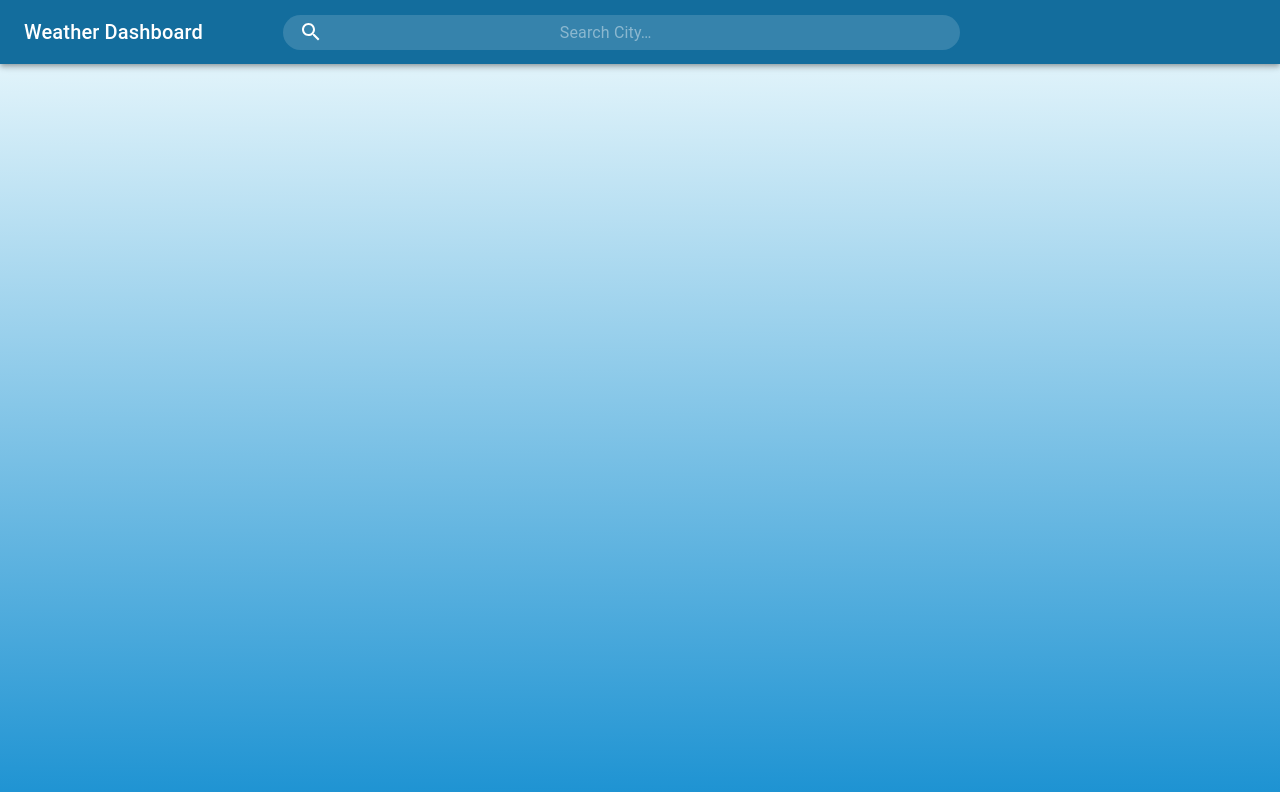
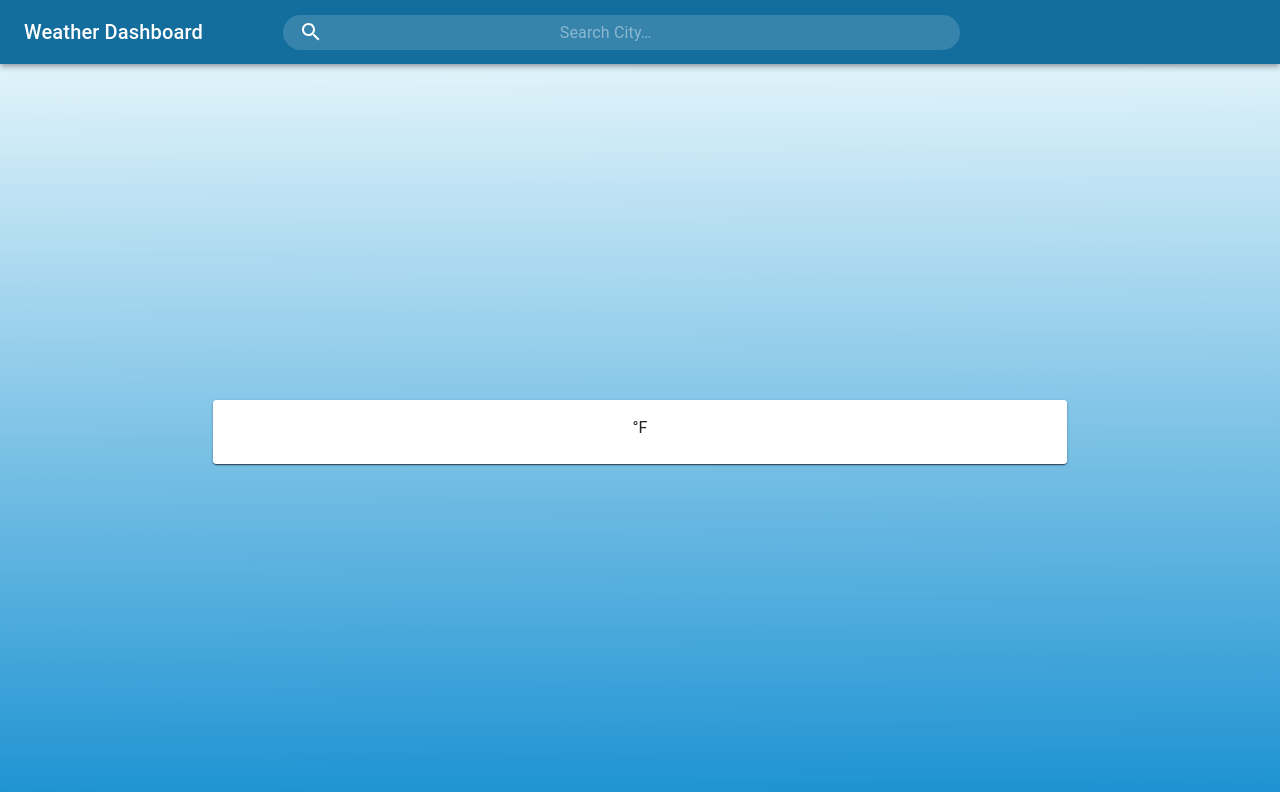
Before and after one commit to kishaprudente/weather-dashboard-v2, a React (Create React App) app: page / in a window 1280 px wide. Shown: the top 792 px of the page. Built offline with nearby package versions, Linux system fonts and the light colour scheme.

Commit message:
moved event handlers to dashboard:

```diff
--- a/src/components/Header.js
+++ b/src/components/Header.js
@@ -2,7 +2,6 @@ import React, {useState} from 'react';
 import { AppBar, Typography, Toolbar, InputBase } from '@material-ui/core';
 import { fade, makeStyles } from '@material-ui/core/styles';
 import SearchIcon from '@material-ui/icons/Search';
-import API from '../util/API';
 
 const useStyles = makeStyles((theme) => ({
   nav: {
@@ -51,27 +50,8 @@ const useStyles = makeStyles((theme) => ({
   },
 }));
 
-const Header = () => {
+const Header = ({ handleInputChange, handleKeyPress }) => {
   const classes = useStyles();
-  const [searchCity, setSearchCity] = useState('');
-
-  const handleInputChange = (e) => {
-    const { value } = e.target;
-    setSearchCity(value);
-  }
-
-  const handleKeyPress = (e) => {
-    const { value } = e.target;
-    if(e.keyCode === 13) {
-      console.log('city:', value);
-      handleSearch(searchCity);
-    }
-  }
-
-  const handleSearch = async (city) => {
-    const weatherData = await API.getCityData(city);
-    console.log(weatherData);
-  }
 
   return (
     <AppBar position="static" className={classes.nav}>
--- a/src/pages/Dashboard.js
+++ b/src/pages/Dashboard.js
@@ -1,12 +1,77 @@
-import React from 'react';
-import { Grid } from '@material-ui/core';
+import React, { useState } from 'react';
+import { Grid, Typography } from '@material-ui/core';
 import Header from '../components/Header';
+import WeatherCard from '../components/WeatherCard';
+import API from '../util/API';
 
 const Dashboard = () => {
+  const [searchCity, setSearchCity] = useState('');
+  const [weather, setWeather] = useState({
+    name: '',
+    temp: '',
+    feelsLike: '',
+    pressure: '',
+    humidity: '',
+    min: '',
+    max: '',
+  });
+
+  const handleInputChange = (e) => {
+    const { value } = e.target;
+    setSearchCity(value);
+  };
+
+  const handleKeyPress = (e) => {
+    const { value } = e.target;
+    if(e.keyCode === 13) {
+      console.log('city:', value);
+      handleSearch(searchCity);
+    }
+  };
+
+  const handleSearch = async (city) => {
+    const weatherData = await API.getCityData(city);
+    console.log(weatherData);
+    const { name } = weatherData.data;
+    const {
+      feels_like,
+      pressure,
+      humidity,
+      temp,
+      temp_max,
+      temp_min
+    } = weatherData.data.main;
+    setWeather({
+      name: name,
+      temp: temp,
+      feelsLike: feels_like,
+      pressure: pressure,
+      humidity: humidity,
+      min: temp_min,
+      max: temp_max,
+    })
+  };
+
+  const { name, temp, feelsLike, pressure, humidity, min, max } = weather;
+
   return (
     <Grid container style={styles.root}>
       <Grid item xs={12}>
-        <Header />
+        <Header
+          handleInputChange={handleInputChange}
+          handleKeyPress={handleKeyPress}
+        />
+      </Grid>
+      <Grid item xs={8}>
+        <WeatherCard
+          name={name}
+          temp={temp}
+          feelsLike={feelsLike}
+          pressure={pressure}
+          humidity={humidity}
+          min={min}
+          max={max}
+        />
       </Grid>
     </Grid>
   );
```
